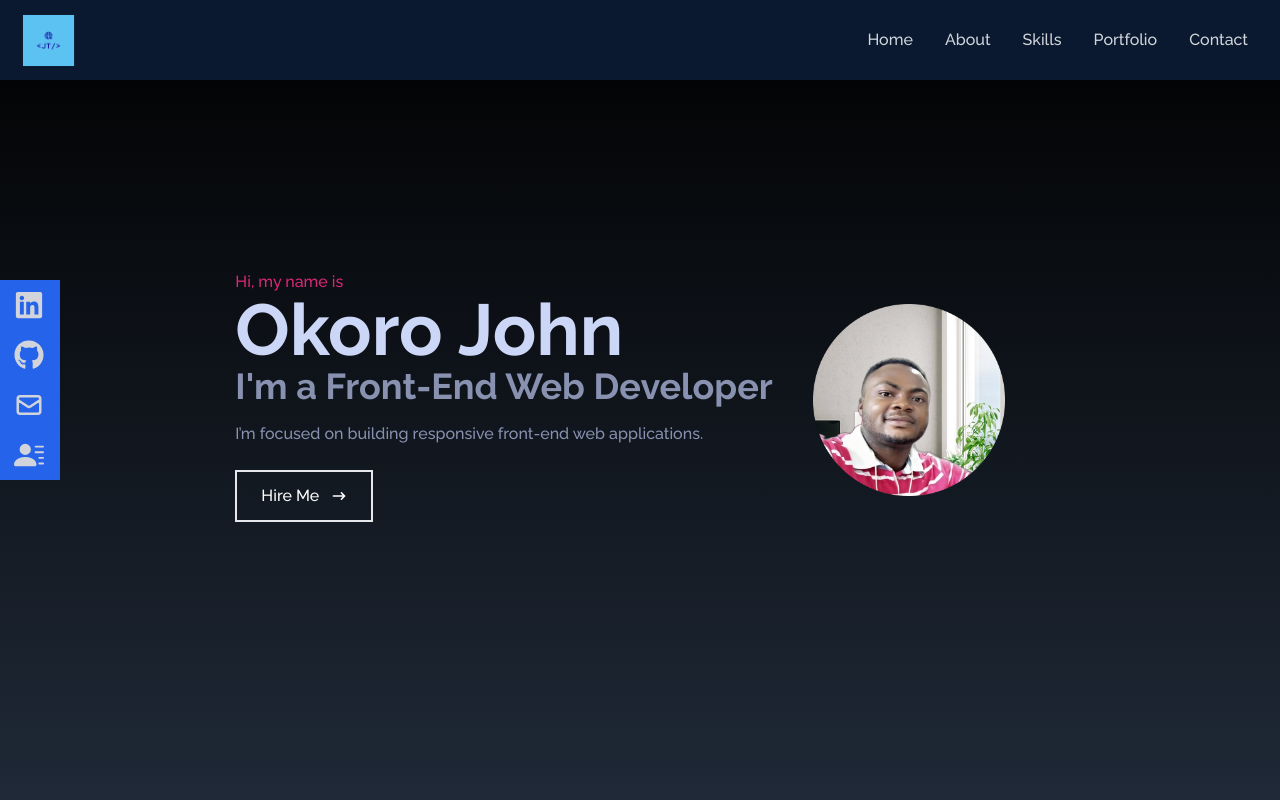
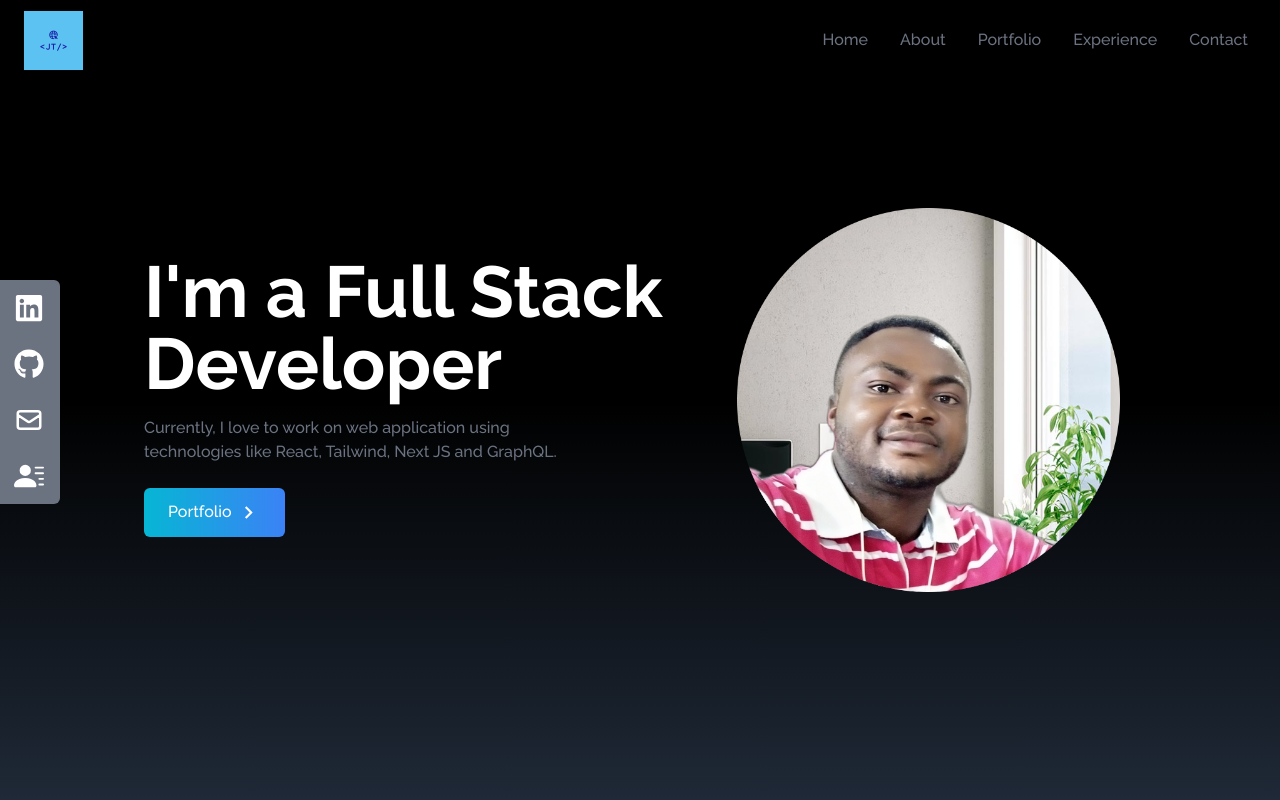
Before and after one commit to brosjayme/portfolio, a React (Create React App) app: page / in a window 1280 px wide. Shown: the top 800 px of the page. Built offline with nearby package versions, Linux system fonts and the light colour scheme.

Commit message:
retouching the home page

```diff
--- a/src/App.js
+++ b/src/App.js
@@ -5,6 +5,7 @@
 import Skills from './Components/Skills';
 import Portfolio from './Components/Portfolio';
 import Contact from './Components/Contact';
+import SocialLinks from './Components/SocialLinks';
 
 function App () {
   return (
@@ -15,6 +16,8 @@
      <Skills />
      <Portfolio />
      <Contact />
+
+     <SocialLinks />
     </div>
   );
 }
--- a/src/Components/Home.jsx
+++ b/src/Components/Home.jsx
@@ -1,37 +1,48 @@
-import React from 'react'
-import { HiArrowNarrowRight } from 'react-icons/hi';
+import React from "react";
 import Profile from "../assets/profile.png";
-
+import { MdOutlineKeyboardArrowRight } from "react-icons/md";
+import { Link } from "react-scroll";
 
 const Home = () => {
   return (
-         <div name='home' className='w-full h-screen bg-gradient-to-b
-          from-black to-gray-800'>
-       {/* container */}
-    <div className='max-w-screen-lg mx-auto flex flex-col items-center justify-center h-full
-    px-4 md:flex-row'>
-      <div className='flex flex-col justify-center h-full'>
-     <p className='text-pink-600'>Hi, my name is</p>
-      <h1  className='text-4xl sm:text-7xl font-bold text-[#ccd6f6]'>Okoro John</h1>
-      <h2  className='text-xl sm:text-4xl font-bold text-[#8892b0]'>I'm a Front-End Web Developer</h2>
-      <p  className='text-[#8892b0] py-4 max-w-[700px]'>  I’m focused on building responsive front-end web applications.</p>
+    <div
+      name="home"
+      className="h-screen w-full bg-gradient-to-b from-black via-black to-gray-800"
+    >
+      <div className="max-w-screen-lg mx-auto flex flex-col items-center justify-center h-full px-4 md:flex-row">
+        <div className="flex flex-col justify-center h-full">
+          <h2 className="text-4xl sm:text-7xl font-bold text-white">
+            I'm a Full Stack Developer
+          </h2>
+          <p className="text-gray-500 py-4 max-w-md">
+            Currently, I love to work on web application using technologies like
+            React, Tailwind, Next JS and GraphQL.
+          </p>
+
           <div>
-          <button className='text-white group border-2 px-6 py-3 my-2 flex items-center hover:bg-pink-600 hover:border-pink-600'>
-            Hire Me
-            <span className='group-hover:rotate-90 duration-300'>
-              <HiArrowNarrowRight className='ml-3 ' />
+            <Link
+              to="portfolio"
+              smooth
+              duration={500}
+              className="group text-white w-fit px-6 py-3 my-2 flex items-center rounded-md bg-gradient-to-r from-cyan-500 to-blue-500 cursor-pointer"
+            >
+              Portfolio
+              <span className="group-hover:rotate-90 duration-300">
+                <MdOutlineKeyboardArrowRight size={25} className="ml-1" />
               </span>
-          </button>
+            </Link>
+          </div>
         </div>
 
-    </div>
         <div>
-        <img src={Profile} alt="my profile"
-        className='rounded-2xl mx-auto px-10 h-48 w-96 md:w-full' />
+          <img
+            src={Profile}
+            alt="my profile"
+            className="rounded-2xl mx-auto px-4 w-2/3 md:w-full"
+          />
         </div>
       </div>
     </div>
-
   );
 };
 
--- a/src/Components/Navbar.jsx
+++ b/src/Components/Navbar.jsx
@@ -1,92 +1,81 @@
-import React, {useState} from 'react'
-import {FaBars, FaTimes ,FaGithub, FaLinkedin} from 'react-icons/fa'
-import {HiOutlineMail} from 'react-icons/hi'
-import {BsFillPersonLinesFill} from 'react-icons/bs'
+import React, { useState } from "react";
+import { FaBars, FaTimes } from "react-icons/fa";
 import Logo from '../assets/logo1.png'
-import { Link } from 'react-scroll'
+import { Link } from "react-scroll";
 
+const NavBar = () => {
+  const [nav, setNav] = useState(false);
 
-const Navbar = () => {
-  const[nav,setNav] = useState(false)
-  const handleClick =() => setNav(!nav)
+  const links = [
+    {
+      id: 1,
+      link: "home",
+    },
+    {
+      id: 2,
+      link: "about",
+    },
+    {
+      id: 3,
+      link: "portfolio",
+    },
+    {
+      id: 4,
+      link: "experience",
+    },
+    {
+      id: 5,
+      link: "contact",
+    },
+  ];
+
   return (
-    <div className='fixed w-full h-20 flex justify-between items-center px-4 bg-[#0a192f]  text-gray-300'>
+    <div className="flex justify-between items-center w-full h-20 px-4 text-white bg-black fixed">
      <div>
-        <img src={Logo} alt='Logo' style={{ width: '65px' }} />
+        <img src={Logo} alt='Logo' style={{ width: '75px ' }} />
       </div>
-{/* main menu */}
-  <ul className='hidden md:flex'>
-    <li className='px-4 cursor text-gray-350 hover:scale-95'> <Link to="home" smooth={true} duration={500}>
-      Home </Link></li>
 
-    <li  className='px-4 cursor text-gray-350 hover:scale-95'>  <Link to="about" smooth={true} duration={500}>
-      About</Link></li>
-
-      <li  className='px-4 cursor text-gray-350 hover:scale-95'>  <Link to="skills" smooth={true} duration={500}>
-      Skills</Link></li>
-
-      <li  className='px-4 cursor text-gray-350 hover:scale-95'>  <Link to="portfolio" smooth={true} duration={500}>
-      Portfolio</Link></li>
-
-      <li  className='px-4 cursor text-gray-350 hover:scale-95'>  <Link to="contact" smooth={true} duration={500}>
-      Contact</Link></li>
+      <ul className="hidden md:flex">
+        {links.map(({ id, link }) => (
+          <li
+            key={id}
+            className="px-4 cursor-pointer capitalize font-medium text-gray-500 hover:scale-105 duration-200"
+          >
+            <Link to={link} smooth duration={500}>
+              {link}
+            </Link>
+          </li>
+        ))}
       </ul>
 
-{/* mini v */}
-<div onClick={handleClick} className='md:hidden z-10'>
-  {!nav ? <FaBars/> : <FaTimes/>}
+      <div
+        onClick={() => setNav(!nav)}
+        className="cursor-pointer pr-4 z-10 text-gray-500 md:hidden"
+      >
+        {nav ? <FaTimes size={30} /> : <FaBars size={30} />}
       </div>
-{/* moblile menu */}
 
-  <ul className={!nav ? 'hidden' : ' absolute top-0 left-0 w-full h-screen bg-[#0a192f] flex flex-col justify-center items-center'}>
-    <li className='py-6 text-4xl'>
-       <Link onClick={handleClick} to="home" smooth={true} duration={500}>
-      Home </Link></li>
-    <li className='py-6 text-4xl'>
-       <Link  onClick={handleClick} to="about" smooth={true} duration={500}>
-      About</Link></li>
-    <li className='py-6 text-4xl'>
-       <Link  onClick={handleClick} to="skills" smooth={true} duration={500}>
-      Skills</Link></li>
-    <li className='py-6 text-4xl'>
-       <Link  onClick={handleClick} to="portfolio" smooth={true} duration={500}>
-      Portfolio</Link></li>
-    <li className='py-6 text-4xl'>
-     <Link  onClick={handleClick}  to="contact" smooth={true} duration={500}>
-      Contact</Link></li>
+      {nav && (
+        <ul className="flex flex-col justify-center items-center absolute top-0 left-0 w-full h-screen bg-gradient-to-b from-black to-gray-800 text-gray-500">
+          {links.map(({ id, link }) => (
+            <li
+              key={id}
+              className="px-4 cursor-pointer capitalize py-6 text-4xl"
+            >
+              <Link
+                onClick={() => setNav(!nav)}
+                to={link}
+                smooth
+                duration={500}
+              >
+                {link}
+              </Link>
+            </li>
+          ))}
         </ul>
-{/* social icons */}
-<div className='hidden lg:flex fixed flex-col top-[35%] left-0'>
-  <ul>
-    <li className='w-[160px] h-[50px] flex justify-between items-center ml-[-100px] hover:ml-[-10px] duration-300 bg-blue-600'>
-      <a className='flex justify-between items-center w-full text-gray-300'
-       href="/">
-        Linkdin <FaLinkedin  size={30}/>
-      </a>
-    </li>
-
-  <li className='w-[160px] h-[50px] flex justify-between items-center ml-[-100px] hover:ml-[-10px] duration-300 bg-blue-600'>
-      <a className='flex justify-between items-center w-full text-gray-300'
-       href="/">
-        Github <FaGithub  size={30}/>
-      </a>
-    </li>
-    <li className='w-[160px] h-[50px] flex justify-between items-center ml-[-100px] hover:ml-[-10px] duration-300 bg-blue-600'>
-      <a className='flex justify-between items-center w-full text-gray-300'
-       href="/">
-        Email <HiOutlineMail  size={30}/>
-      </a>
-    </li>
-    <li className='w-[160px] h-[50px] flex justify-between items-center ml-[-100px] hover:ml-[-10px] duration-300 bg-blue-600'>
-      <a className='flex justify-between items-center w-full text-gray-300'
-       href="/">
-        Resume <BsFillPersonLinesFill  size={30}/>
-        </a>
-      </li>
-    </ul>
-  </div>
+      )}
     </div>
   );
-}
+};
 
-export default Navbar
+export default NavBar;
--- /dev/null
+++ b/src/Components/SocialLinks.jsx
@@ -0,0 +1,77 @@
+import React from "react";
+import { FaGithub, FaLinkedin } from "react-icons/fa";
+import { HiOutlineMail } from "react-icons/hi";
+import { BsFillPersonLinesFill } from "react-icons/bs";
+
+const SocialLinks = () => {
+  const links = [
+    {
+      id: 1,
+      child: (
+        <>
+          LinkedIn <FaLinkedin size={30} />
+        </>
+      ),
+      href: "https://linkedin.com",
+      style: "rounded-tr-md",
+    },
+    {
+      id: 2,
+      child: (
+        <>
+          GitHub <FaGithub size={30} />
+        </>
+      ),
+      href: "https://github.com/brosjayme",
+    },
+    {
+      id: 3,
+      child: (
+        <>
+          Mail <HiOutlineMail size={30} />
+        </>
+      ),
+      href: "mailto:okorojohn.ag@gmail.com",
+    },
+    {
+      id: 4,
+      child: (
+        <>
+          Resume <BsFillPersonLinesFill size={30} />
+        </>
+      ),
+      href: "/my_resume.pdf",
+      style: "rounded-br-md",
+      download: true,
+    },
+  ];
+
+  return (
+    <div className="hidden lg:flex flex-col top-[35%] left-0 fixed">
+      <ul>
+        {links.map(({ id, child, href, style, download }) => (
+          <li
+            key={id}
+            className={
+              "flex justify-between items-center w-40 h-14 px-4 ml-[-100px] hover:ml-[-10px] hover:rounded-md duration-300 bg-gray-500" +
+              " " +
+              style
+            }
+          >
+            <a
+              href={href}
+              className="flex justify-between items-center w-full text-white"
+              download={download}
+              target="_blank"
+              rel="noreferrer"
+            >
+              {child}
+            </a>
+          </li>
+        ))}
+      </ul>
+    </div>
+  );
+};
+
+export default SocialLinks;
```
Also changed, not shown: 1 other file (tests, documents, lock files or other folders). Lines whose indentation alone changed are shown as unchanged.
